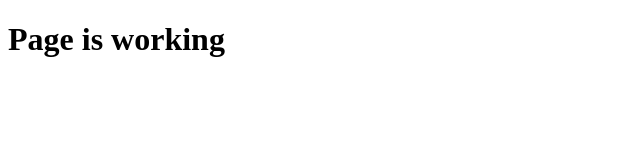
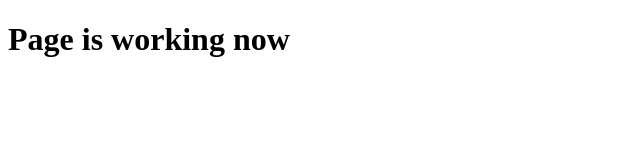
Before and after one commit to kevinsourcode/gitbasix, a plain HTML site: page index.html in a window 1280 px wide. Shown: the whole page, without its empty margins (0-640 px from the left). Drawn offline with Linux system fonts and the light colour scheme.

Commit message:
changes to index.html

```diff
--- a/index.html
+++ b/index.html
@@ -7,6 +7,6 @@
     <title>hello</title>
 </head>
 <body>
-    <h1>Page is working</h1>
+    <h1>Page is working now</h1>
 </body>
 </html>
```
